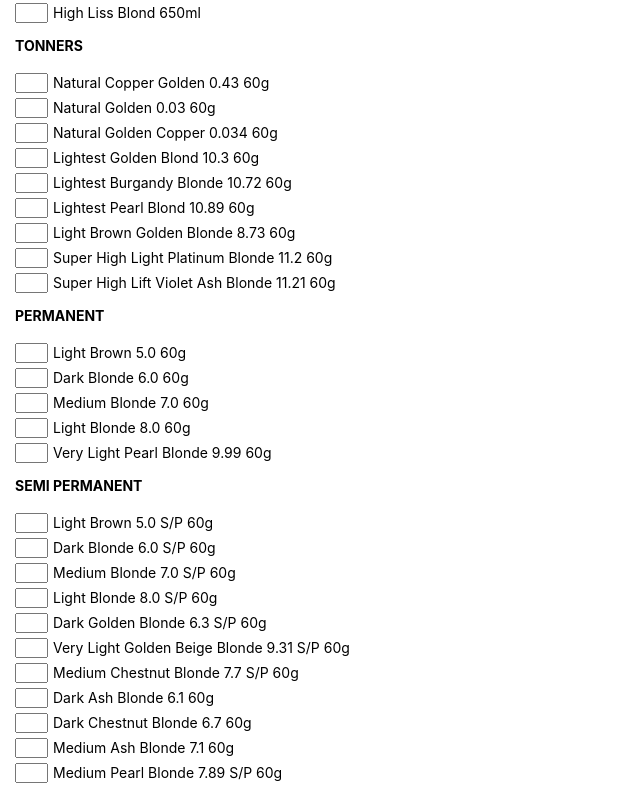
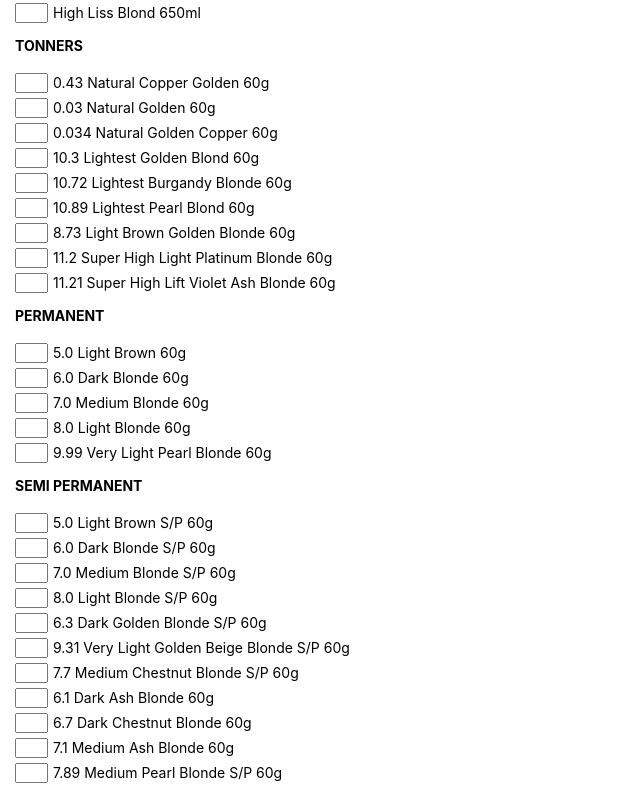
Before and after one commit to guiazca/truss, a React (Create React App) app: page / in a window 1280 px wide. Shown: the part 1842-2640 px from the top of the page, without its empty margins (0-640 px from the left). Built offline with nearby package versions, Linux system fonts and the light colour scheme.

Commit message:
products table improve

```diff
--- a/src/App.js
+++ b/src/App.js
@@ -37,7 +37,7 @@ class App extends React.Component {
   render() {
     return (
       <Container>
-        <text>Vendedor: Márcia e Angélica</text>
+        <text>Vendedor: Márcia Brasil</text>
         <form className="Produto">
           <Row>
             <Col sm="8">
--- a/src/components/state.js
+++ b/src/components/state.js
@@ -364,7 +364,7 @@ const state = {
     {
       codigo: "414 001",
       count: "",
-      nome: "Natural Copper Golden 0.43 60g",
+      nome: "0.43 Natural Copper Golden 60g",
       price: 9.9,
       subLinha: "TONNERS",
       estoque: true,
@@ -372,63 +372,63 @@ const state = {
     {
       codigo: "414 002",
       count: "",
-      nome: "Natural Golden 0.03 60g",
+      nome: "0.03 Natural Golden 60g",
       price: 9.9,
       estoque: true,
     },
     {
       codigo: "414 003",
       count: "",
-      nome: "Natural Golden Copper 0.034 60g",
+      nome: "0.034 Natural Golden Copper 60g",
       price: 9.9,
       estoque: true,
     },
     {
       codigo: "414 004",
       count: "",
-      nome: "Lightest Golden Blond 10.3 60g",
+      nome: "10.3 Lightest Golden Blond 60g",
       price: 9.9,
       estoque: true,
     },
     {
       codigo: "414 005",
       count: "",
-      nome: "Lightest Burgandy Blonde 10.72 60g",
+      nome: "10.72 Lightest Burgandy Blonde 60g",
       price: 9.9,
       estoque: true,
     },
     {
       codigo: "414 006",
       count: "",
-      nome: "Lightest Pearl Blond 10.89 60g",
+      nome: "10.89 Lightest Pearl Blond 60g",
       price: 9.9,
       estoque: true,
     },
     {
       codigo: "414 008",
       count: "",
-      nome: "Light Brown Golden Blonde 8.73 60g",
+      nome: "8.73 Light Brown Golden Blonde 60g",
       price: 9.9,
       estoque: true,
     },
     {
       codigo: "414 009",
       count: "",
-      nome: "Super High Light Platinum Blonde 11.2 60g",
+      nome: "11.2 Super High Light Platinum Blonde 60g",
       price: 9.9,
       estoque: true,
     },
     {
       codigo: "414 010",
       count: "",
-      nome: "Super High Lift Violet Ash Blonde 11.21 60g",
+      nome: "11.21 Super High Lift Violet Ash Blonde 60g",
       price: 9.9,
       estoque: true,
     },
     {
       codigo: "407 031",
       count: "",
-      nome: "Light Brown 5.0 60g",
+      nome: "5.0 Light Brown 60g",
       price: 9.9,
       subLinha: "PERMANENT",
       estoque: true,
@@ -436,35 +436,35 @@ const state = {
     {
       codigo: "407 032",
       count: "",
-      nome: "Dark Blonde 6.0 60g",
+      nome: "6.0 Dark Blonde 60g",
       price: 9.9,
       estoque: true,
     },
     {
       codigo: "407 033",
       count: "",
-      nome: "Medium Blonde 7.0 60g",
+      nome: "7.0 Medium Blonde 60g",
       price: 9.9,
       estoque: true,
     },
     {
       codigo: "407 034",
       count: "",
-      nome: "Light Blonde 8.0 60g",
+      nome: "8.0 Light Blonde 60g",
       price: 9.9,
       estoque: true,
     },
     {
       codigo: "407 063",
       count: "",
-      nome: "Very Light Pearl Blonde 9.99 60g",
+      nome: "9.99 Very Light Pearl Blonde 60g",
       price: 9.9,
       estoque: true,
     },
     {
       codigo: "406 016",
       count: "",
-      nome: "Light Brown 5.0 S/P 60g",
+      nome: "5.0 Light Brown S/P 60g",
       price: 9.9,
       subLinha: "SEMI PERMANENT",
       estoque: true,
@@ -472,70 +472,70 @@ const state = {
     {
       codigo: "406 017",
       count: "",
-      nome: "Dark Blonde 6.0 S/P 60g",
+      nome: "6.0 Dark Blonde S/P 60g",
       price: 9.9,
       estoque: true,
     },
     {
       codigo: "406 018",
       count: "",
-      nome: "Medium Blonde 7.0 S/P 60g",
+      nome: "7.0 Medium Blonde S/P 60g",
       price: 9.9,
       estoque: true,
     },
     {
       codigo: "406 019",
       count: "",
-      nome: "Light Blonde 8.0 S/P 60g",
+      nome: "8.0 Light Blonde S/P 60g",
       price: 9.9,
       estoque: true,
     },
     {
       codigo: "406 006",
       count: "",
-      nome: "Dark Golden Blonde 6.3 S/P 60g",
+      nome: "6.3 Dark Golden Blonde S/P 60g",
       price: 9.9,
       estoque: true,
     },
     {
       codigo: "406 026",
       count: "",
-      nome: "Very Light Golden Beige Blonde 9.31 S/P 60g",
+      nome: "9.31 Very Light Golden Beige Blonde S/P 60g",
       price: 9.9,
       estoque: true,
     },
     {
       codigo: "406 010",
       count: "",
-      nome: "Medium Chestnut Blonde 7.7 S/P 60g",
+      nome: "7.7 Medium Chestnut Blonde S/P 60g",
       price: 9.9,
       estoque: true,
     },
     {
       codigo: "406 004",
       count: "",
-      nome: "Dark Ash Blonde 6.1 60g",
+      nome: "6.1 Dark Ash Blonde 60g",
       price: 9.9,
       estoque: true,
     },
     {
       codigo: "406 008",
       count: "",
-      nome: "Dark Chestnut Blonde 6.7 60g",
+      nome: "6.7 Dark Chestnut Blonde 60g",
       price: 9.9,
       estoque: true,
     },
     {
       codigo: "406 009",
       count: "",
-      nome: "Medium Ash Blonde 7.1 60g",
+      nome: "7.1 Medium Ash Blonde 60g",
       price: 9.9,
       estoque: true,
     },
     {
       codigo: "406 025",
       count: "",
-      nome: "Medium Pearl Blonde 7.89 S/P 60g",
+      nome: "7.89 Medium Pearl Blonde S/P 60g",
       price: 9.9,
       estoque: true,
     },
```
